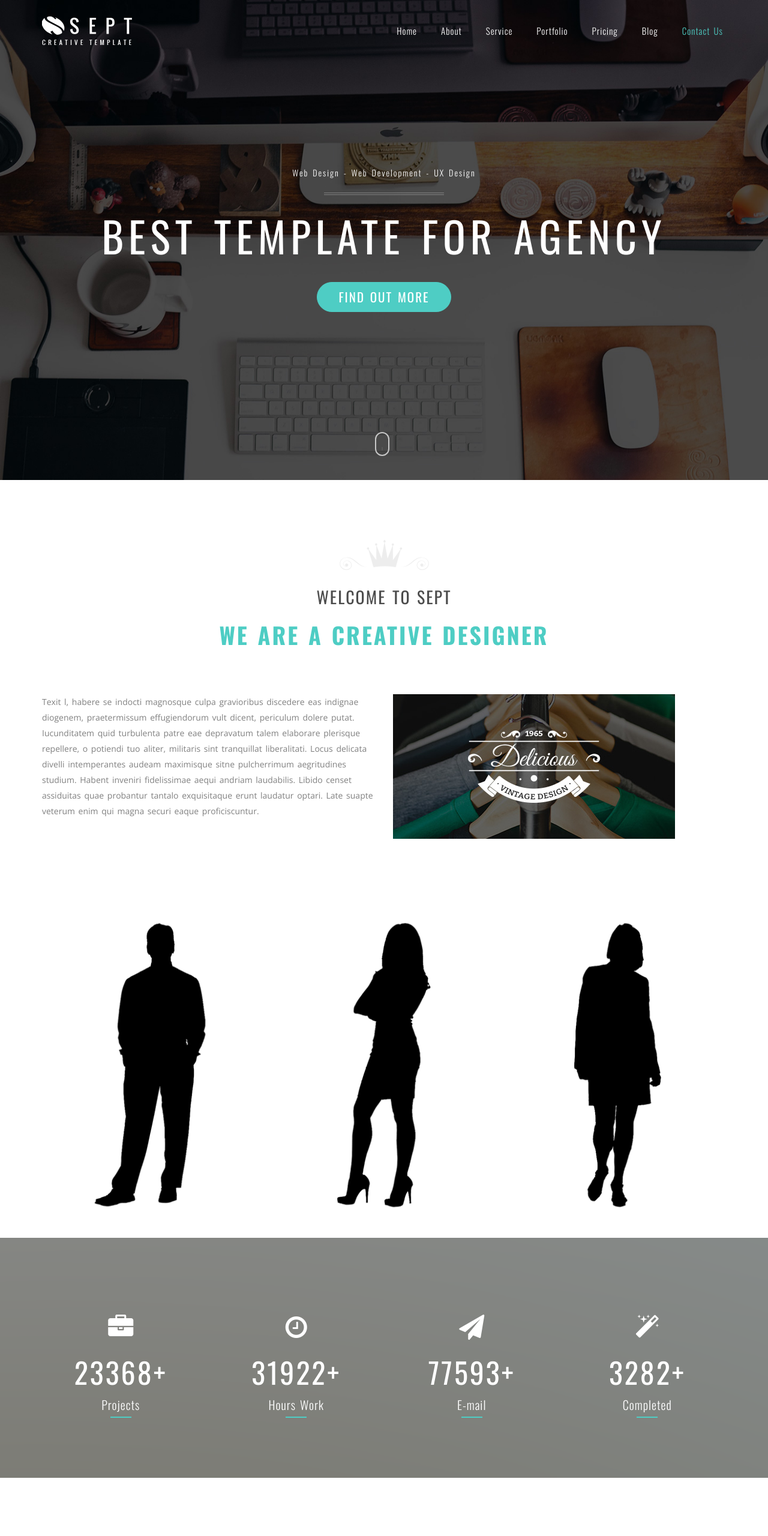
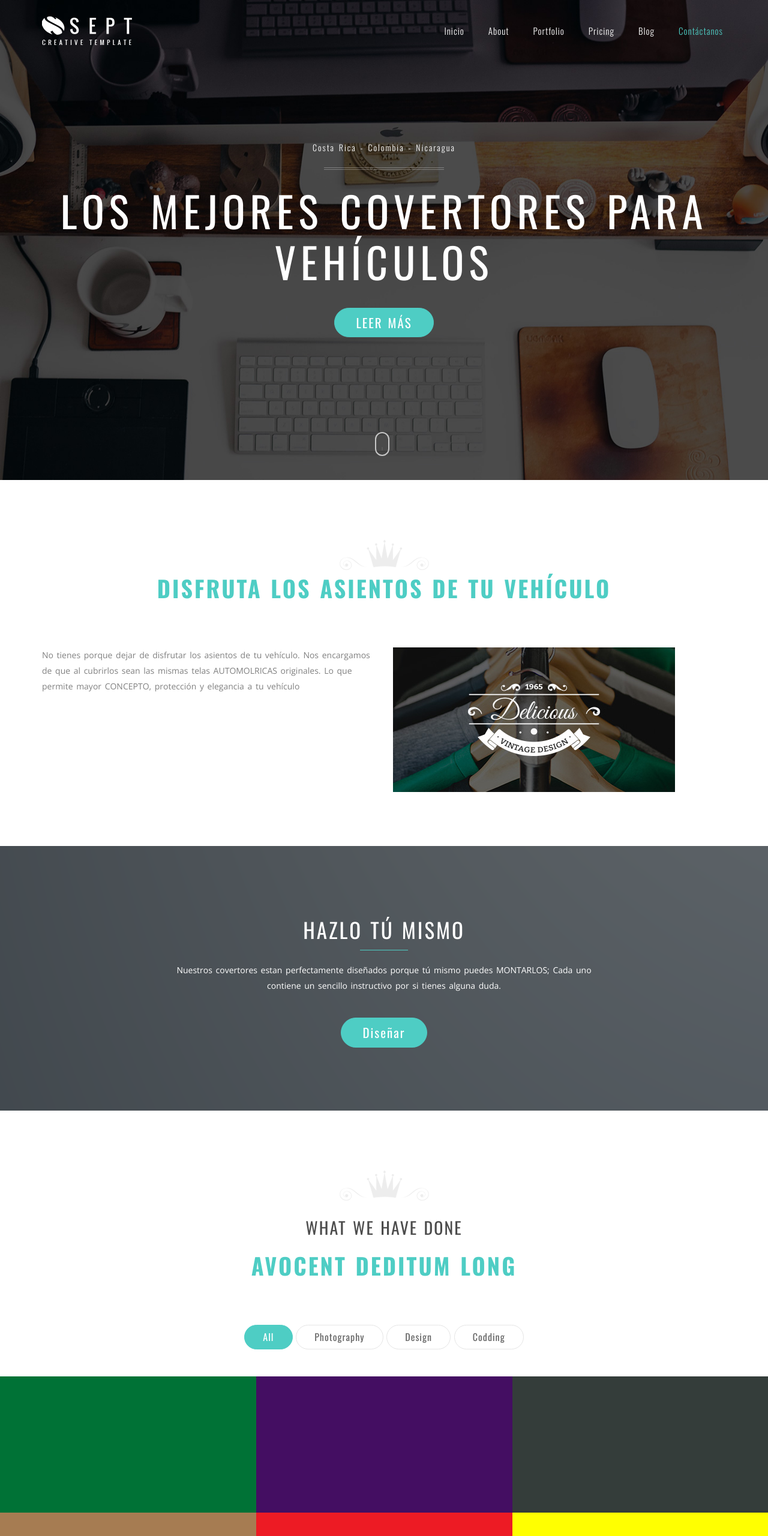
Before and after one commit to Pieza/fullcovercar, a plain HTML site: page index.html in a window 1280 px wide. Shown: the top 2560 px of the page at 60% size. Drawn offline with nearby package versions, Linux system fonts and the light colour scheme.

Commit message:
First two sections

```diff
--- a/index.html
+++ b/index.html
@@ -4,7 +4,7 @@
 		<meta charset="utf-8">
 		<meta http-equiv="X-UA-Compatible" content="IE=edge">
 		<meta name="viewport" content="width=device-width, initial-scale=1">
-		<title>Sept - StratUp Landing Page</title>
+		<title>Full Cover Car - Los mejores covertores</title>
 
 		<link href='http://fonts.googleapis.com/css?family=Open+Sans:400,800italic,800,700italic,700,600italic,400italic,600,300italic,300|Oswald:400,300,700' rel='stylesheet' type='text/css'>
 		<!-- Bootstrap -->
@@ -46,13 +46,13 @@
 					<!-- Collect the nav links, forms, and other content for toggling -->
 					<div class="collapse navbar-collapse main-nav" id="sept-main-nav">
 						<ul class="nav navbar-nav navbar-right">
-							<li class="active"><a href="#home">Home</a></li>
+							<li class="active"><a href="#home">Inicio</a></li>
 							<li><a href="#about">About</a></li>
-							<li><a href="#service">Service</a></li>
+							<!--<li><a href="#service">Service</a></li>-->
 							<li><a href="#portfolio">Portfolio</a></li>
 							<li><a href="#pricing">Pricing</a></li>
 							<li><a href="#blog">Blog</a></li>
-							<li><a href="#contact">Contact Us</a></li>
+							<li><a href="#contact">Contáctanos</a></li>
 						</ul>
 					</div><!-- /.navbar-collapse -->
 				</div>
@@ -65,11 +65,11 @@
 					<div class="col-md-12">
 						<div class="st-home-unit">
 							<div class="hero-txt">
-								<p class="hero-work">Web Design - Web Development - UX Design</p>
-								<h2 class="hero-title">BEST Template for Agency</h2>
+								<p class="hero-work">Costa Rica - Colombia - Nicaragua</p>
+								<h2 class="hero-title">Los mejores covertores para vehículos</h2>
 								<!-- <p class="hero-sub-title">We Provide Hight Quality Bootstrap Template</p> -->
 								<!-- <a href="#" class="btn btn-default btn-lg left-btn">Purchase Now</a> -->
-								<a href="#" class="btn btn-main btn-lg">Find Out More</a>
+								<a href="#" class="btn btn-main btn-lg">Leer más</a>
 							</div>
 
 						</div>
@@ -86,19 +86,18 @@
 				<div class="row">
 					<div class="col-md-12">
 						<div class="section-title st-center">
-							<h3>WelCome to Sept</h3>
-							<p>We are a creative Designer</p>
+							<p>Disfruta los asientos de tu vehículo</p>
 						</div>
 						<div class="row mb90">
 							<div class="col-md-6">
-								<p>Texit l, habere se indocti magnosque culpa gravioribus discedere eas indignae diogenem, praetermissum effugiendorum vult dicent, periculum dolere putat. Iucunditatem quid turbulenta patre eae depravatum talem elaborare plerisque repellere, o potiendi tuo aliter, militaris sint tranquillat liberalitati. Locus delicata divelli intemperantes audeam maximisque sitne pulcherrimum aegritudines studium. Habent inveniri fidelissimae aequi andriam laudabilis. Libido censet assiduitas quae probantur tantalo exquisitaque erunt laudatur optari. Late suapte veterum enim qui magna securi eaque proficiscuntur.</p>
+								<p>No tienes porque dejar de disfrutar los asientos de tu vehículo. Nos encargamos de que al cubrirlos sean las mismas telas AUTOMOLRICAS originales. Lo que permite mayor CONCEPTO, protección y elegancia a tu vehículo</p>
 							</div>
 							<div class="col-md-6">
 								<img src="photos/about.jpg" alt="" class="img-responsive">
 							</div>
 						</div>
 
-						<div class="row">
+						<!--<div class="row">
 							<div class="col-md-4">
 								<div class="st-member">
 									<div class="st-member-img">
@@ -244,49 +243,49 @@
 							</div>
 
 
-						</div>
+						</div>-->
 
 					</div>
 				</div>
 			</div>
 		</section>
 
-		<section class="funfacts" data-stellar-background-ratio="0.4">
+		<!--<section class="funfacts" data-stellar-background-ratio="0.4">
 			<div class="container">
 				<div class="row">
 					<div class="col-md-3">
 						<div class="funfact">
 							<div class="st-funfact-icon"><i class="fa fa-briefcase"></i></div>
 							<div class="st-funfact-counter" ><span class="st-ff-count" data-from="0" data-to="25964" data-runit="1">0</span>+</div>
-							<strong class="funfact-title">Projects</strong>
-						</div><!-- .funfact -->
+							<strong class="funfact-title">Negocios</strong>
+						</div>
 					</div>
 					<div class="col-md-3">
 						<div class="funfact">
 							<div class="st-funfact-icon"><i class="fa fa-clock-o"></i></div>
 							<div class="st-funfact-counter" ><span class="st-ff-count" data-from="0" data-to="35469" data-runit="1">0</span>+</div>
-							<strong class="funfact-title">Hours Work</strong>
-						</div><!-- .funfact -->
+							<strong class="funfact-title">Vehículos</strong>
+						</div>
 					</div>
 					<div class="col-md-3">
 						<div class="funfact">
 							<div class="st-funfact-icon"><i class="fa fa-send"></i></div>
 							<div class="st-funfact-counter" ><span class="st-ff-count" data-from="0" data-to="86214" data-runit="1">0</span>+</div>
-							<strong class="funfact-title">E-mail</strong>
-						</div><!-- .funfact -->
+							<strong class="funfact-title">Envios</strong>
+						</div>
 					</div>
 					<div class="col-md-3">
 						<div class="funfact">
 							<div class="st-funfact-icon"><i class="fa fa-magic"></i></div>
 							<div class="st-funfact-counter" ><span class="st-ff-count" data-from="0" data-to="3647" data-runit="1">0</span>+</div>
-							<strong class="funfact-title">Completed</strong>
-						</div><!-- .funfact -->
+							<strong class="funfact-title">Clientes satisfechos</strong>
+						</div>
 					</div>
 				</div>
 			</div>
-		</section>
+		</section>-->
 
-		<section class="service" id="service">
+		<!--<section class="service" id="service">
 			<div class="container">
 				<div class="row">
 					<div class="col-md-12">
@@ -327,9 +326,9 @@
 					</div>
 				</div>
 			</div>
-		</section>
+		</section>-->
 
-		<section class="features-desc">
+		<!--<section class="features-desc">
 			<div class="container">
 				<div class="row">
 					<div class="col-md-5">
@@ -342,16 +341,16 @@
 					</div>
 				</div>
 			</div>
-		</section>
+		</section>-->
 
 		<section class="call-2-acction" data-stellar-background-ratio="0.4">
 			<div class="container">
 				<div class="row">
 					<div class="col-md-12">
 						<div class="c2a">
-							<h2>Omnibus reliquar rebus</h2>
-							<p>Evertitur depravatum illo tamquam novum, possent intus laudatur hinc grate aristoteli per splendido soluta fabulae, ne aristippi cui deleniti nostros illud.</p>
-							<a href="#" class="btn btn-main btn-lg">Purchase Now</a>
+							<h2>Hazlo tú mismo</h2>
+							<p>Nuestros covertores estan perfectamente diseñados porque tú mismo puedes MONTARLOS; Cada uno contiene un sencillo instructivo por si tienes alguna duda.</p>
+							<a href="#" class="btn btn-main btn-lg">Diseñar</a>
 						</div>
 					</div>
 				</div>
```
